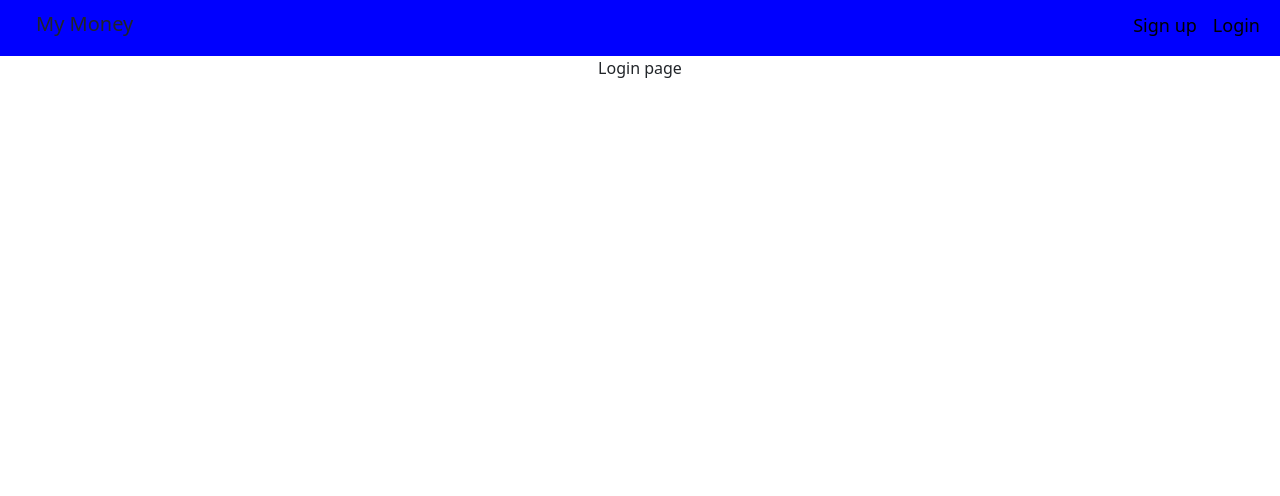
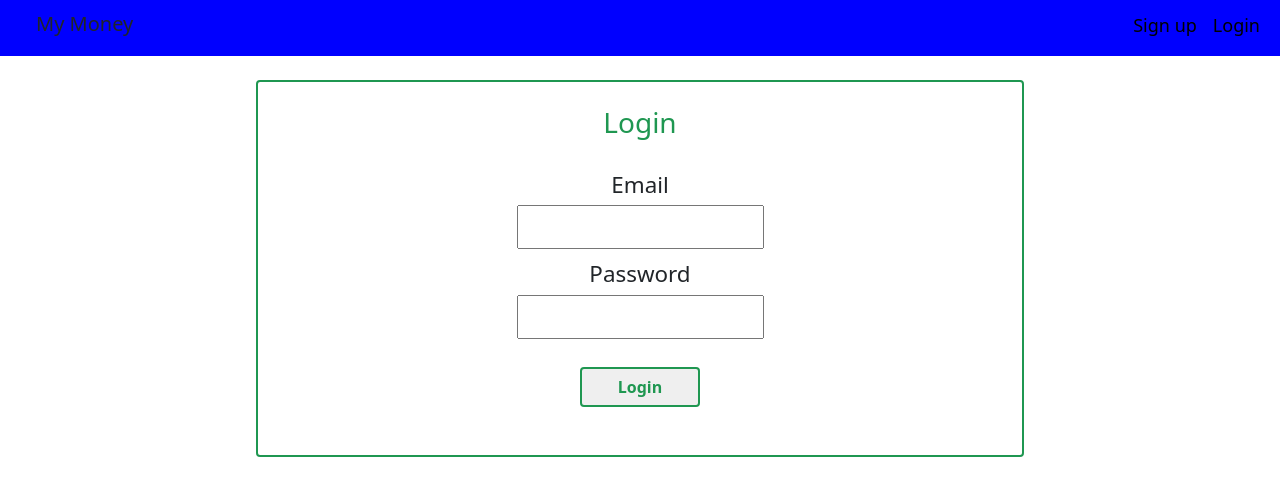
Before and after one commit to nisha-07/finance-tracker, a React (Create React App) app in the folder finance-tracker/: page /login in a window 1280 px wide. Shown: the top 496 px of the page. Built offline with nearby package versions, Linux system fonts and the light colour scheme.

Commit message:
FT: Create a login form

```diff
--- a/finance-tracker/src/pages/login/Login.js
+++ b/finance-tracker/src/pages/login/Login.js
@@ -1,9 +1,25 @@
 import classes from "./Login.module.css";
+import { useState } from "react";
 
 const Login = () => {
+    const [email, setEmail] = useState(null);
+    const [password, setPassword] = useState(null);
+
     return (
-        <div className="login">
-            Login page
+        <div className={classes.login}>
+            <h3 className="d-flex justify-content-center">Login</h3>
+            <form>
+                <label>
+                    <span>Email</span>
+                    <input type="text" value={email} onChange={(e) => setEmail(e.target.value)}></input>
+                </label>
+                <label>
+                    <span>Password</span>
+                    <input type="password" value={password} onChange={(e) => setPassword(e.target.value)}></input>
+                </label>
+                <button className={classes.btn}>Login</button>
+            </form>
+
         </div>
     )
 }
--- a/finance-tracker/src/pages/login/Login.module.css
+++ b/finance-tracker/src/pages/login/Login.module.css
@@ -0,0 +1,57 @@
+.login {
+    max-width: 768px;
+    margin: 24px auto;
+    padding: 24px;
+    display: flex;
+    justify-content: center;
+    flex-direction: column;
+    border: 2px solid #1f9751;
+    border-radius: 4px;
+}
+
+h3 {
+    color: #1f9751;
+    margin-bottom: 24px !important;
+}
+
+form {
+    display: flex;
+    flex-direction: column;
+}
+
+label {
+    display: block;
+    margin: 4px auto;
+}
+
+span {
+    font-size: 1.4rem;
+    display: block;
+    margin-bottom: 4px;
+}
+
+input {
+    padding: 8px 6px;
+    font-size: 1em;
+    color: #777;
+    width: 100%;
+}
+
+.btn {
+    width: 120px;
+    display: flex;
+    justify-content: center;
+    margin: 24px auto;
+    border: 2px solid #1f9751;
+    padding: 6px 12px;
+    border-radius: 4px;
+    color: #1f9751;
+    font-weight: bold;
+    cursor: pointer;
+    font-size: 1em;
+  }
+
+.btn:hover {
+    background-color: #1f9751;
+    color: #fff;
+  }
```
